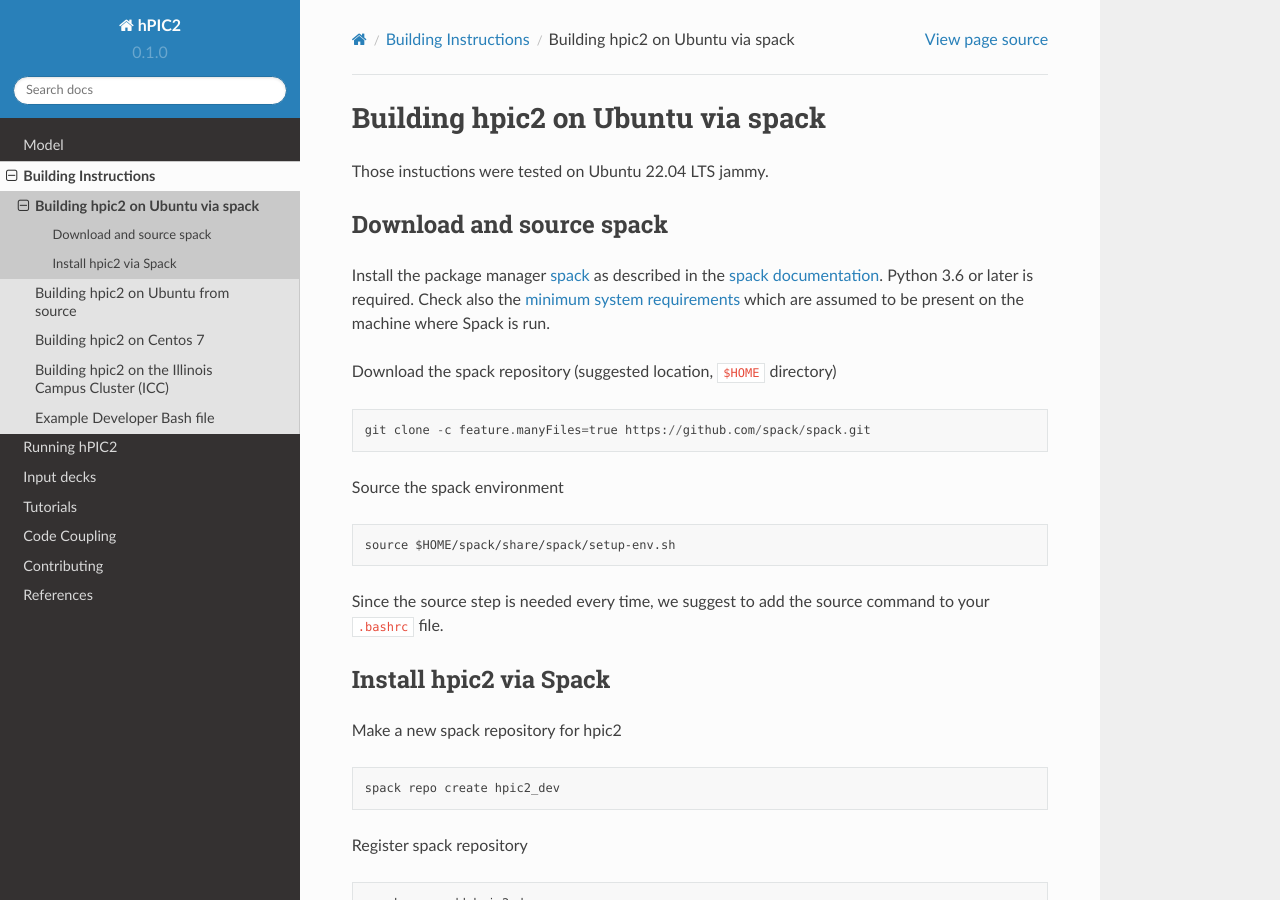
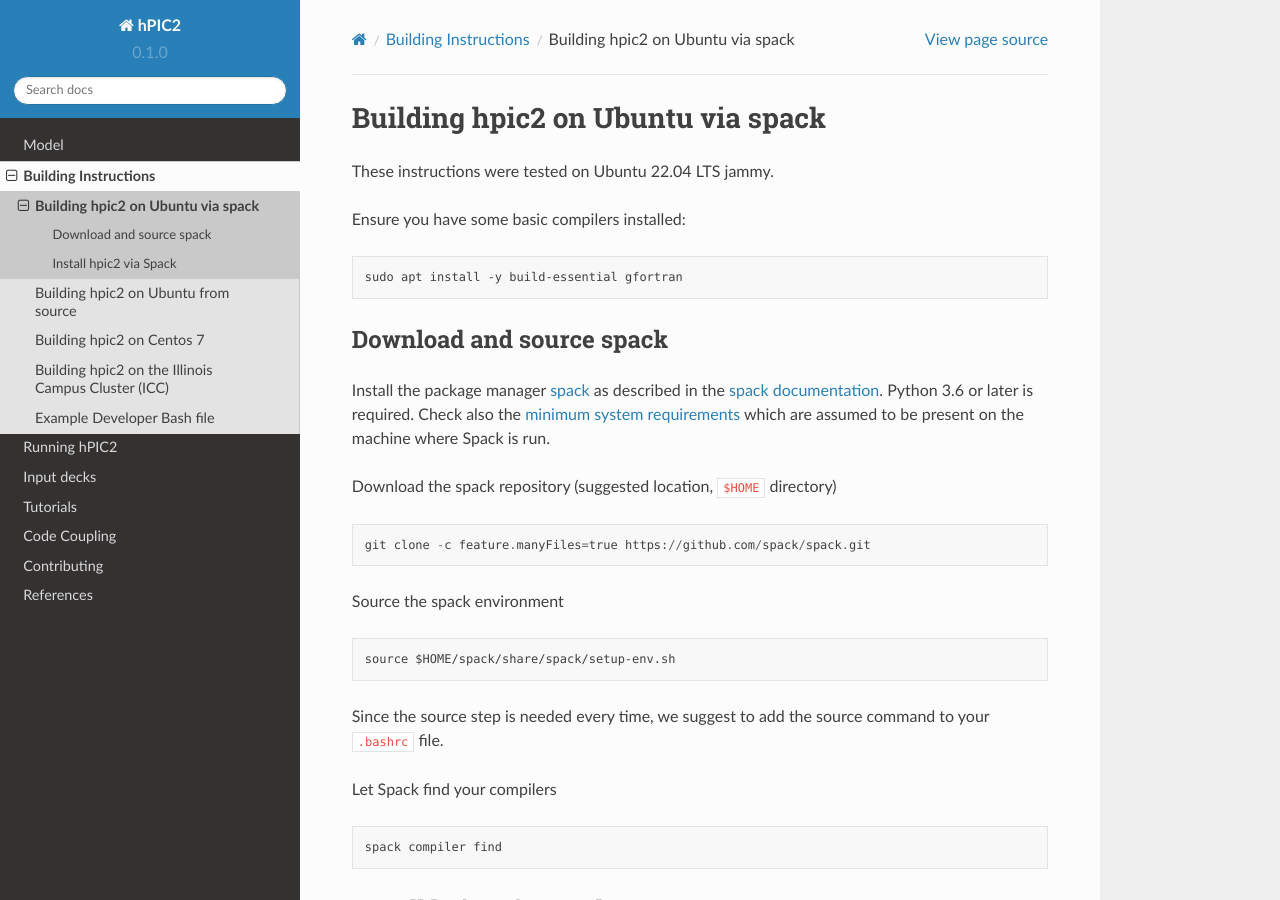
Before and after one commit to lcpp-org/hpic2doc, a Sphinx documentation site: the page built from docs/source/build_on_ubuntu.rst, in a window 1280 px wide and 900 px high. Built offline with Sphinx 7.4.7 and the Read the Docs theme 2.0.0, drawn with Linux system fonts in a browser that asks for light colours.

Commit message:
Add compilers and let spack find them

```diff
--- a/docs/source/build_on_ubuntu.rst
+++ b/docs/source/build_on_ubuntu.rst
@@ -2,7 +2,13 @@
 Building hpic2 on Ubuntu via spack
 ==================================
 
-Those instuctions were tested on Ubuntu 22.04 LTS jammy.
+These instructions were tested on Ubuntu 22.04 LTS jammy.
+
+Ensure you have some basic compilers installed:
+
+.. code-block:: bash
+
+   sudo apt install -y build-essential gfortran
 
 Download and source spack
 -------------------------
@@ -32,6 +38,12 @@
 
 Since the source step is needed every time,
 we suggest to add the source command to your ``.bashrc`` file.
+
+Let Spack find your compilers
+
+.. code-block:: bash
+
+   spack compiler find
 
 Install hpic2 via Spack
 -----------------------
```
Also changed, not shown: docs/source/build_on_ubuntu_from_source.rst (+12 -0 lines).
